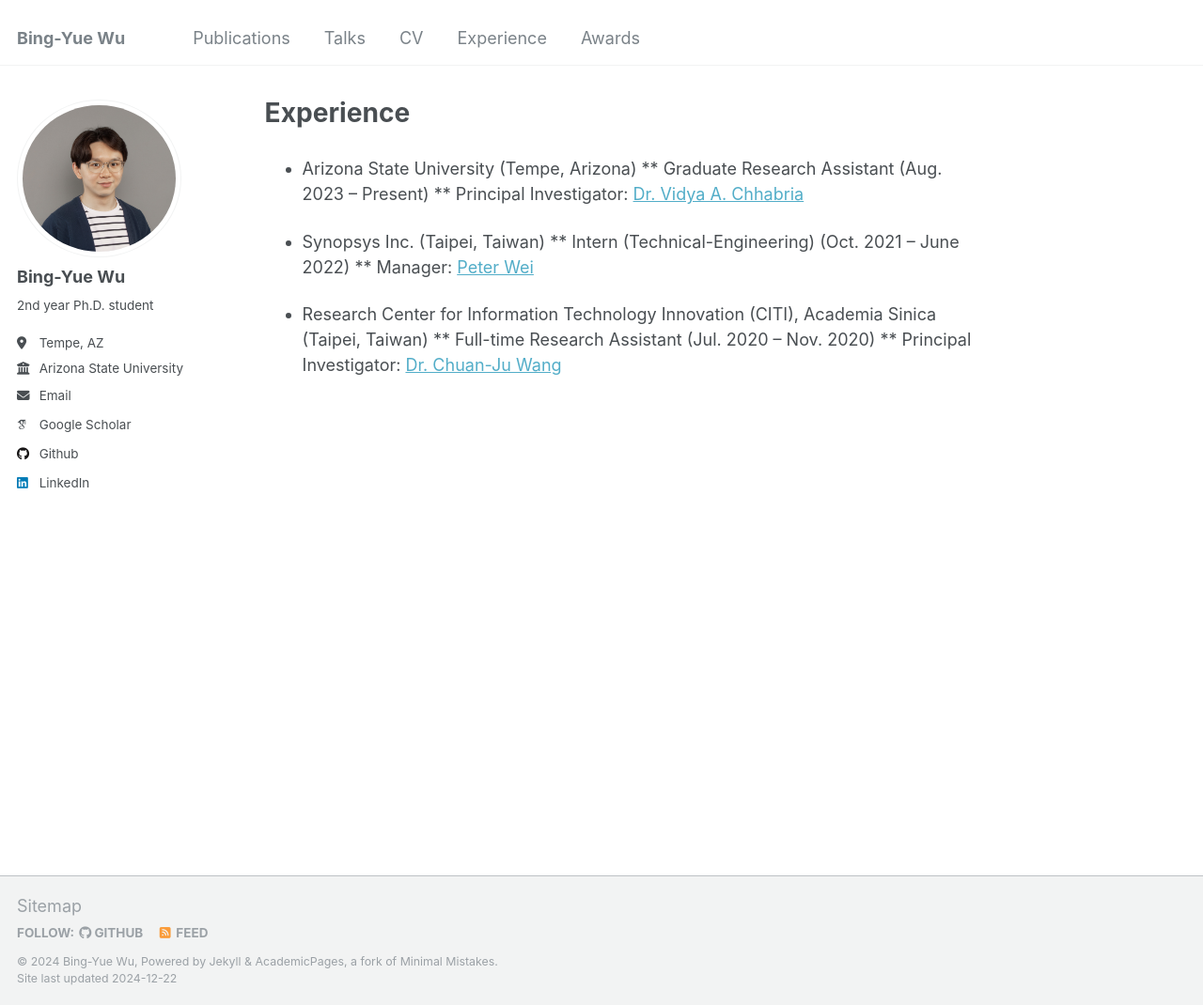
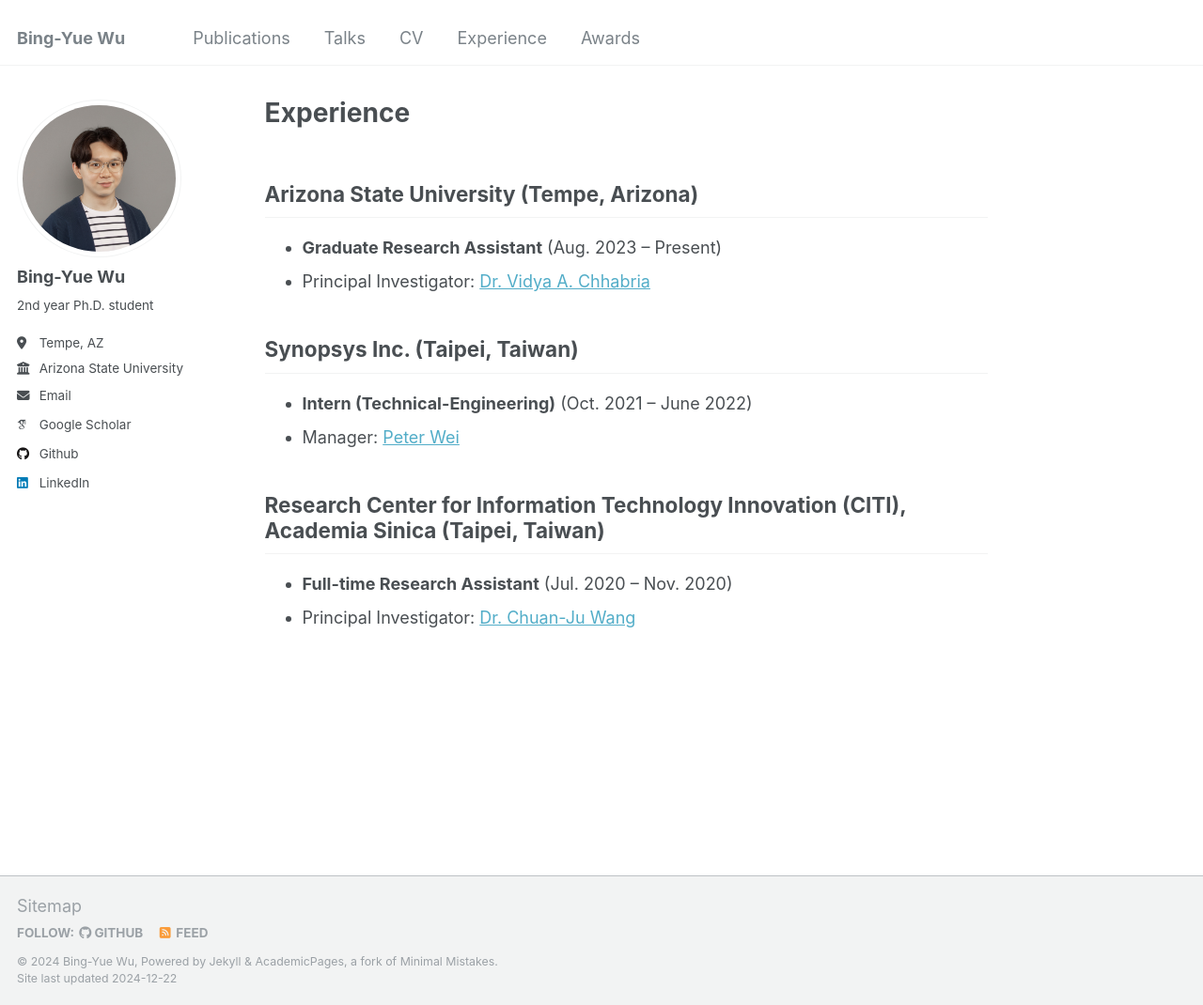
Before and after one commit to bingyuew/bingyuew.github.io, a Jekyll site: the page built from _pages/experience.md, in a window 1280 px wide and 1070 px high. Shown: the whole window at 94% size. Built offline with Jekyll 4.4.1, drawn with Linux system fonts in a browser that asks for light colours; some web fonts are replaced; some of the changed lines change nothing that is shown.

Commit message:
update website
Signed-off-by: Bing-Yue Wu <bingyuew@Bing-Yues-MacBook-Air.local>

```diff
--- a/_config.yml
+++ b/_config.yml
@@ -281,6 +281,22 @@
       layout: talk
       author_profile: true
       share: true
+  # _experience
+  - scope:
+      path: ""
+      type: experience
+    values:
+      layout: single
+      author_profile: true
+      share: true
+  # _awards
+  - scope:
+      path: ""
+      type: awards
+    values:
+      layout: single
+      author_profile: true
+      share: true
 
 
 # Sass/SCSS
--- a/_pages/experience.md
+++ b/_pages/experience.md
@@ -7,14 +7,14 @@
   - /experience.html
 ---
 
-* Arizona State University (Tempe, Arizona)
-** Graduate Research Assistant (Aug. 2023 – Present)
-** Principal Investigator: [Dr. Vidya A. Chhabria](https://www.linkedin.com/in/vidya-chhabria/)
+## Arizona State University (Tempe, Arizona)
+- **Graduate Research Assistant** (Aug. 2023 – Present)
+- Principal Investigator: [Dr. Vidya A. Chhabria](https://www.linkedin.com/in/vidya-chhabria/)
 
-* Synopsys Inc. (Taipei, Taiwan)
-** Intern (Technical-Engineering) (Oct. 2021 – June 2022)
-** Manager: [Peter Wei](https://www.linkedin.com/in/peter-wei-991408257/)
+## Synopsys Inc. (Taipei, Taiwan)
+- **Intern (Technical-Engineering)** (Oct. 2021 – June 2022)
+- Manager: [Peter Wei](https://www.linkedin.com/in/peter-wei-991408257/)
 
-* Research Center for Information Technology Innovation (CITI), Academia Sinica (Taipei, Taiwan)
-** Full-time Research Assistant (Jul. 2020 – Nov. 2020)
-** Principal Investigator: [Dr. Chuan-Ju Wang](https://www.linkedin.com/in/jerewang/)
+## Research Center for Information Technology Innovation (CITI), Academia Sinica (Taipei, Taiwan)
+- **Full-time Research Assistant** (Jul. 2020 – Nov. 2020)
+- Principal Investigator: [Dr. Chuan-Ju Wang](https://www.linkedin.com/in/jerewang/)
```
